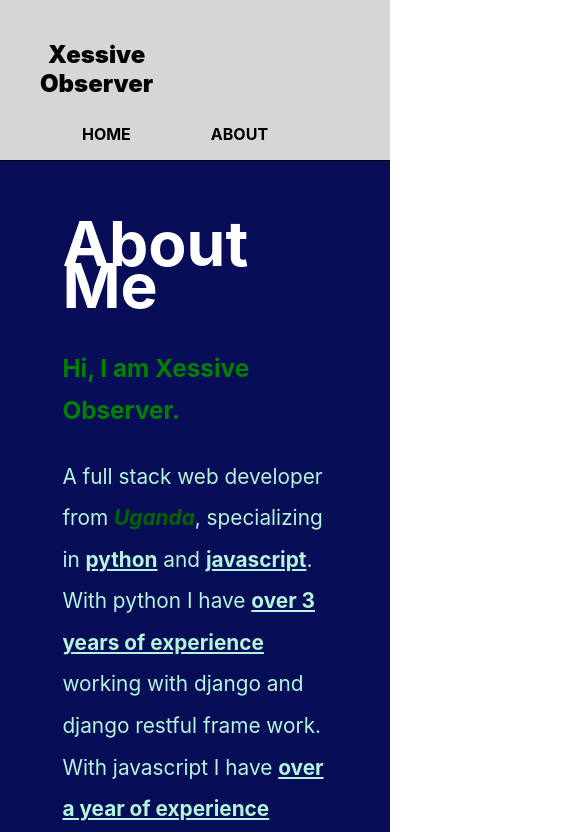
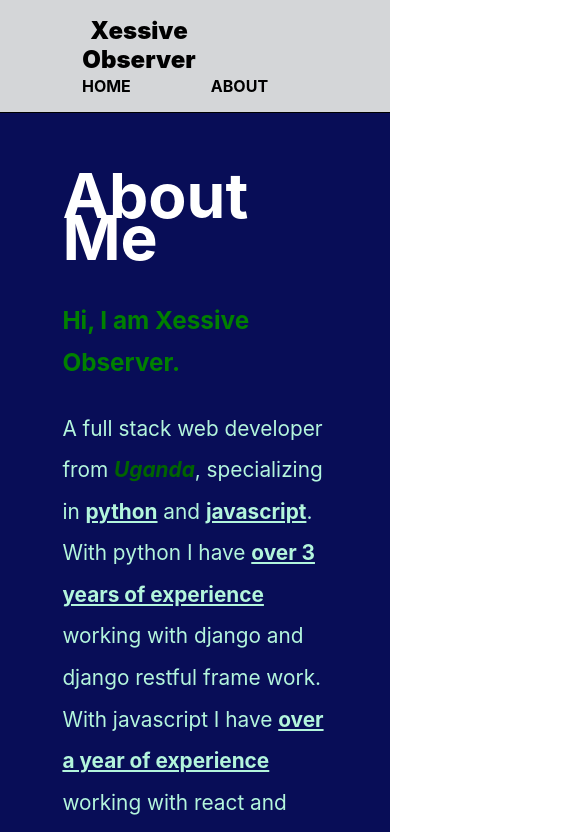
Before and after one commit to XessiveObserver/portfolio, a Next.js app: page /About/AboutIndex in a window 390 px wide. Shown: the top 832 px of the page, 585 px wide, since content can reach past the window. Built offline with nearby package versions, Linux system fonts and the light colour scheme.

Commit message:
responsive.

```diff
--- a/components/HomPageLayout/IndexLayout.js
+++ b/components/HomPageLayout/IndexLayout.js
@@ -9,7 +9,8 @@ const MiniBio = styled.div`
 
 `;
 const LeftContent = styled.div`
-    flex: 1;
+    flex: 2;
+    flex-basis: 0.5em;
     margin: 3em;
 
     h1{
--- a/components/Nav/NavBarIndex.js
+++ b/components/Nav/NavBarIndex.js
@@ -1,6 +1,7 @@
 import React from 'react'
 import Link from 'next/link'
-import { NavBar } from './NavBarIndexStyles'
+import { NavBar, Logo } from './NavBarIndexStyles'
+
 
 export const NavBarIndex = () => {
     return (
@@ -8,9 +9,7 @@ export const NavBarIndex = () => {
 
             <ul>
                 <li>
-                    <Link href="/">
-                        <a><p>Xessive Observer</p></a>
-                    </Link>
+                    <Logo>Xessive Observer</Logo>
                 </li>
                 <li>
                     <Link href="/">
--- a/components/Nav/NavBarIndexStyles.js
+++ b/components/Nav/NavBarIndexStyles.js
@@ -1,9 +1,10 @@
 import styled from "styled-components";
 
-export const NavBar = styled.div `
+export const NavBar = styled.div`
     display: flex;
     flex-direction: column;
     border-bottom: 0.1em solid black;
+    align-items: center;
     ul{
         text-align: center;
         vertical-align: middle;
@@ -12,21 +13,11 @@ export const NavBar = styled.div `
         vertical-align: middle;
         text-decoration: none;
         list-style: none;
-        display: inline-block;
+        display: inline-flex;
         margin-right: 5em;
         align-items: center;
         font-weight: bold;
         text-transform: uppercase;
-    }
-    p{
-      margin-right: 15em;
-      vertical-align: middle;
-      font-weight: bolder;
-      text-transform: capitalize;
-      font-size: 1.5em;
-      font-family: -apple-system, BlinkMacSystemFont,
-       'Segoe UI', Roboto, Oxygen, Ubuntu, Cantarell,
-        'Open Sans', 'Helvetica Neue', sans-serif
     }
     a:hover, a:focus{
         color: darkblue;
@@ -35,3 +26,17 @@ export const NavBar = styled.div `
         color: green;
     }
 `;
+
+export const Logo = styled.span`
+        display: flex;
+        flex-direction: column;
+        margin-right: 3em;
+        justify-content: left;
+        font-weight: bolder;
+        text-transform: capitalize;
+        font-size: 1.5em;
+        font-family: -apple-system, BlinkMacSystemFont,
+        'Segoe UI', Roboto, Oxygen, Ubuntu, Cantarell,
+        'Open Sans', 'Helvetica Neue', sans-serif
+
+`;
--- a/styles/globals.css
+++ b/styles/globals.css
@@ -12,6 +12,8 @@ a {
 
 h1 {
     text-align: center;
+    display: flex;
+    flex-direction: column;
 }
 
 * {
```
